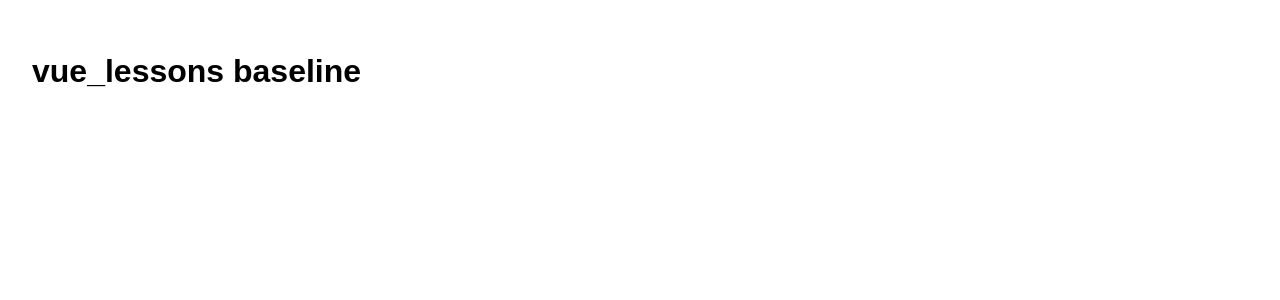
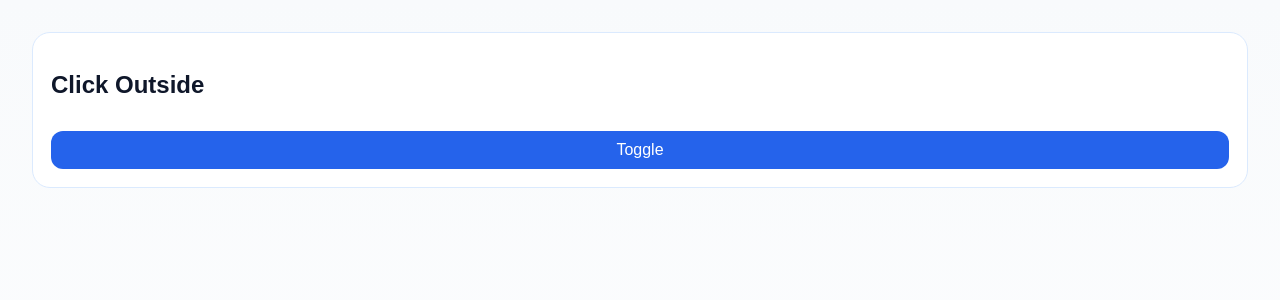
Before and after one commit to angularWorkshop/vue_lessons, a Vue app: page / in a window 1280 px wide. Shown: the top 300 px of the page. Built offline with nearby package versions, Linux system fonts and the light colour scheme.

Commit message:
feat: lesson directive-click-outside

```diff
--- a/src/App.vue
+++ b/src/App.vue
@@ -1,16 +1,99 @@
 <script setup>
-const title = 'vue_lessons baseline';
+import { ref } from 'vue';
+
+const isOpen = ref(false);
+
+const vClickOutside = {
+  mounted(el, binding) {
+    const handler = () => {
+      binding.value();
+    };
+    document.addEventListener('click', handler);
+    el.__outsideHandler = handler;
+  },
+  unmounted(el) {
+    document.removeEventListener('click', el.__outsideHandler);
+  },
+};
 </script>
 
 <template>
-  <main class="app">
-    <h1>{{ title }}</h1>
-  </main>
+<main class="screen">
+  <section class="panel stack">
+    <h1>Click Outside</h1>
+    <button type="button" @click="isOpen = !isOpen">Toggle</button>
+    <div v-if="isOpen" v-click-outside="() => (isOpen = false)" class="panel dropdown">
+      <p>Dropdown content</p>
+      <button type="button">Inner action</button>
+    </div>
+  </section>
+</main>
 </template>
 
 <style scoped>
-.app {
-  padding: 24px;
+:global(body) {
+  margin: 0;
+}
+
+.screen {
+  min-height: 100vh;
+  padding: 32px;
+  display: grid;
+  gap: 16px;
+  align-content: start;
+  background: linear-gradient(180deg, #f8fafc 0%, #ffffff 100%);
+  color: #0f172a;
   font-family: Arial, sans-serif;
 }
+
+.panel {
+  padding: 18px;
+  border-radius: 18px;
+  background: white;
+  border: 1px solid #dbeafe;
+}
+
+.stack {
+  display: grid;
+  gap: 12px;
+}
+
+.row {
+  display: flex;
+  gap: 8px;
+  align-items: center;
+  flex-wrap: wrap;
+}
+
+button,
+input,
+select {
+  font: inherit;
+}
+
+button {
+  border: 0;
+  border-radius: 12px;
+  padding: 10px 14px;
+  background: #2563eb;
+  color: white;
+  cursor: pointer;
+}
+
+button[disabled] {
+  opacity: 0.55;
+  cursor: not-allowed;
+}
+
+input,
+select {
+  padding: 10px 12px;
+  border-radius: 12px;
+  border: 1px solid #cbd5e1;
+}
+
+ul {
+  margin: 0;
+  padding-left: 20px;
+}
 </style>
```
Also changed, not shown: src/main.js (line endings or trailing spaces), 2 other files (tests, documents, lock files or other folders).
